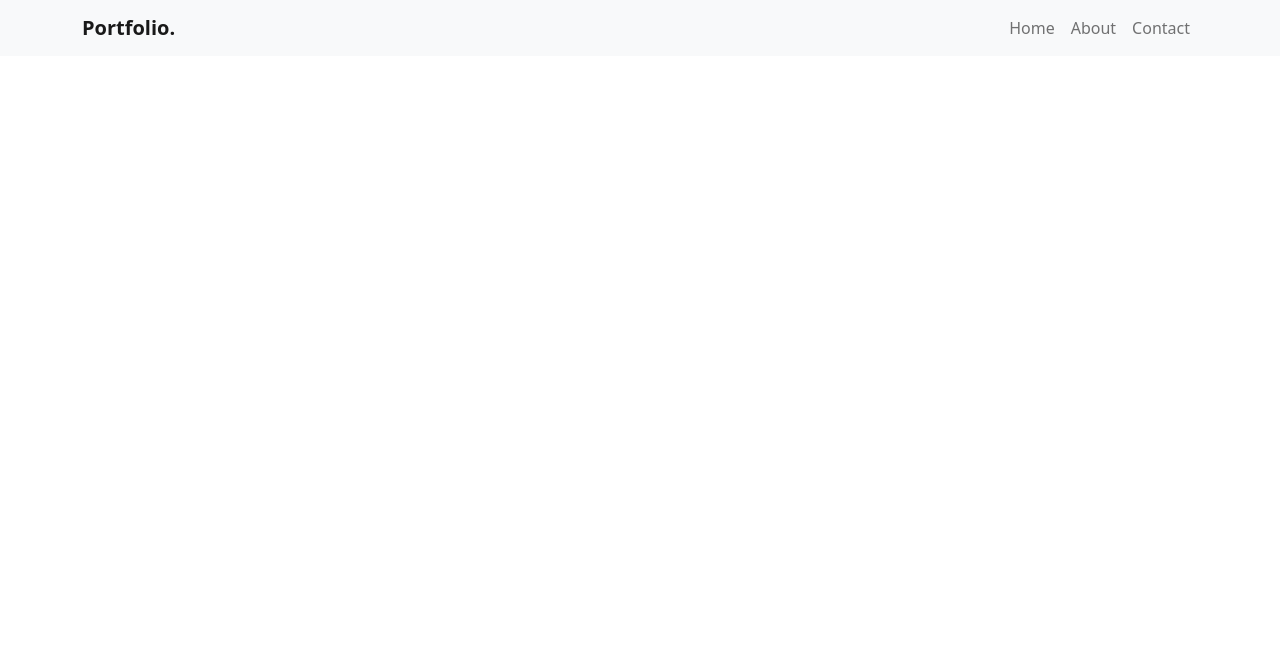
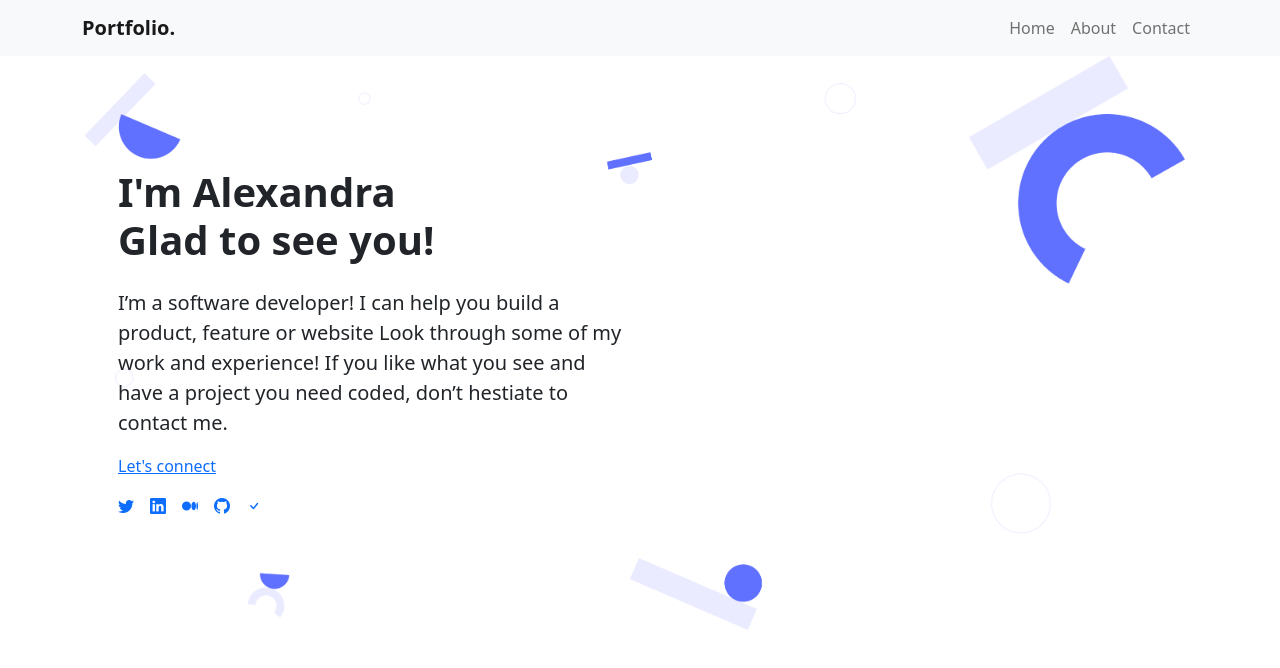
Before and after one commit to nkverse/portfolio-bs, a website built with Parcel: page index.html in a window 1280 px wide. Built offline with nearby package versions, Linux system fonts and the light colour scheme; files whose address does not match are found by name.

Commit message:
Add the hero section

```diff
--- a/index.html
+++ b/index.html
@@ -16,6 +16,11 @@
   <link
     rel="stylesheet"
     href="./node_modules/bootstrap/dist/css/bootstrap.css"
+  >
+
+  <link
+    rel="stylesheet"
+    href="./node_modules/bootstrap-icons/font/bootstrap-icons.css"
   >
 
   <title>Portfolio prototype</title>
@@ -56,6 +61,56 @@
     </div>
   </nav>
 
+  <!-- Hero -->
+  <section class="text-left p-5 hero">
+    <div
+      class="container p-5 d-flex flex-column align-items-left
+      justify-content-center"
+    >
+      <h1 class="py-3">
+        <strong>
+          I'm Alexandra <br>
+          Glad to see you!
+        </strong>
+      </h1>
+
+      <div class="row">
+        <p class="col lead">
+          I’m a software developer! I can help you build a product,
+          feature or website Look through some of my work and
+          experience! If you like what you see and have a project
+          you need coded, don’t hestiate to contact me.
+        </p>
+        <div class="col"></div>
+      </div>
+
+      <a href="#">Let's connect</a>
+
+      <div class="d-flex py-3">
+        <a class="pe-3" href="#">
+          <i class="bi bi-twitter"></i>
+        </a>
+
+        <a class="pe-3" href="#">
+          <i class="bi bi-linkedin"></i>
+        </a>
+
+        <a class="pe-3" href="#">
+          <i class="bi bi-medium"></i>
+        </a>
+
+        <a class="pe-3" href="#">
+          <i class="bi bi-github"></i>
+        </a>
+
+        <a href="#">
+          <i class="bi bi-check"></i>
+        </a>
+
+      </div>
+    </div>
+  </section>
+
 
   <!-- Modules -->
   <script
@@ -64,6 +119,17 @@
     src="./node_modules/bootstrap/dist/js/bootstrap.js"
   >
   </script>
+
+  <!-- styles -->
+  <style>
+    .hero {
+      background-image: url("./imgs/bg-hero.png");
+      background-repeat: no-repeat;
+      background-size: contain;
+      background-position: center;
+    }
+  </style>
+
 </body>
 
 </html>
```
Also changed, not shown: imgs/bg-hero.png (added).
